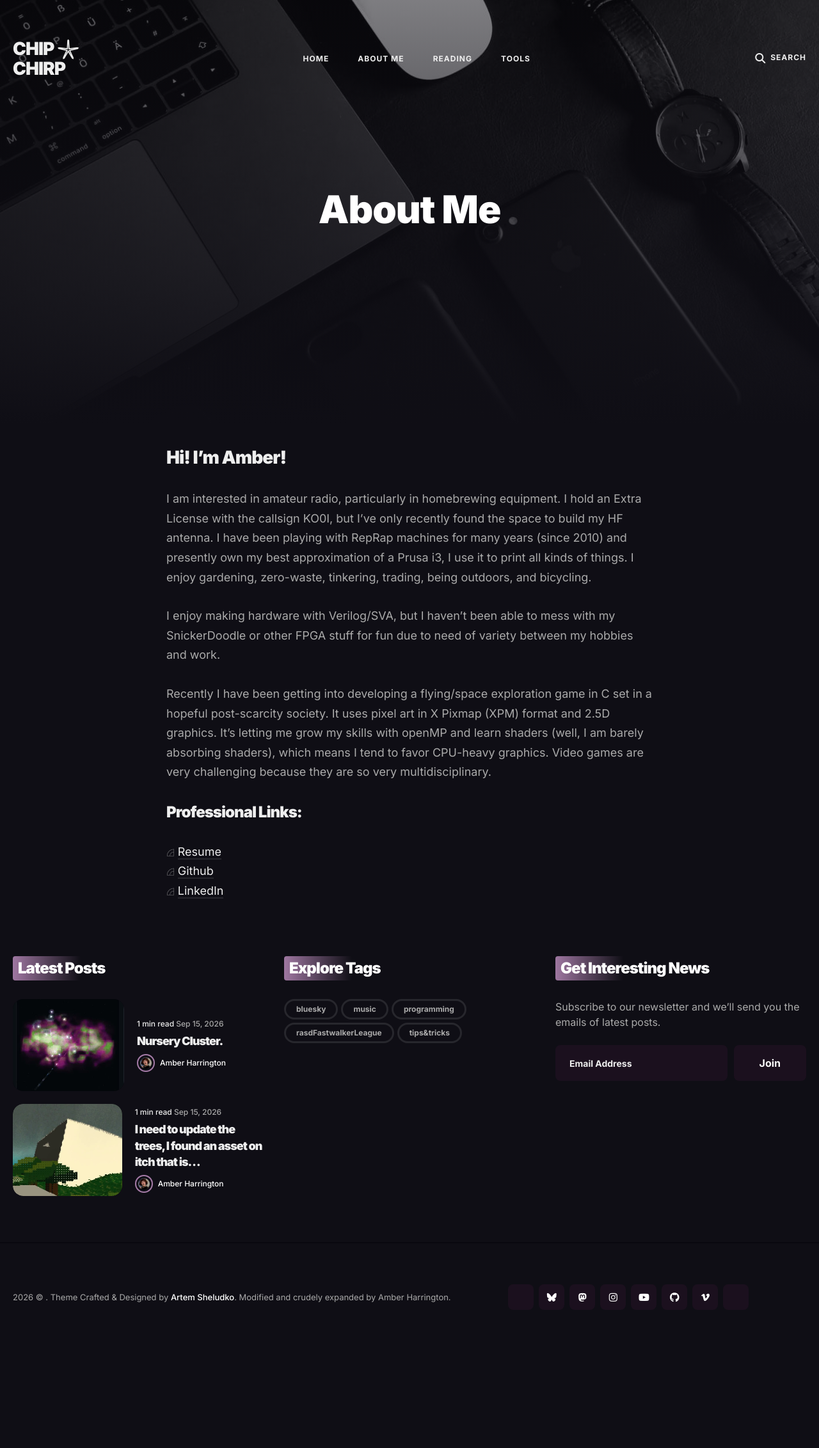
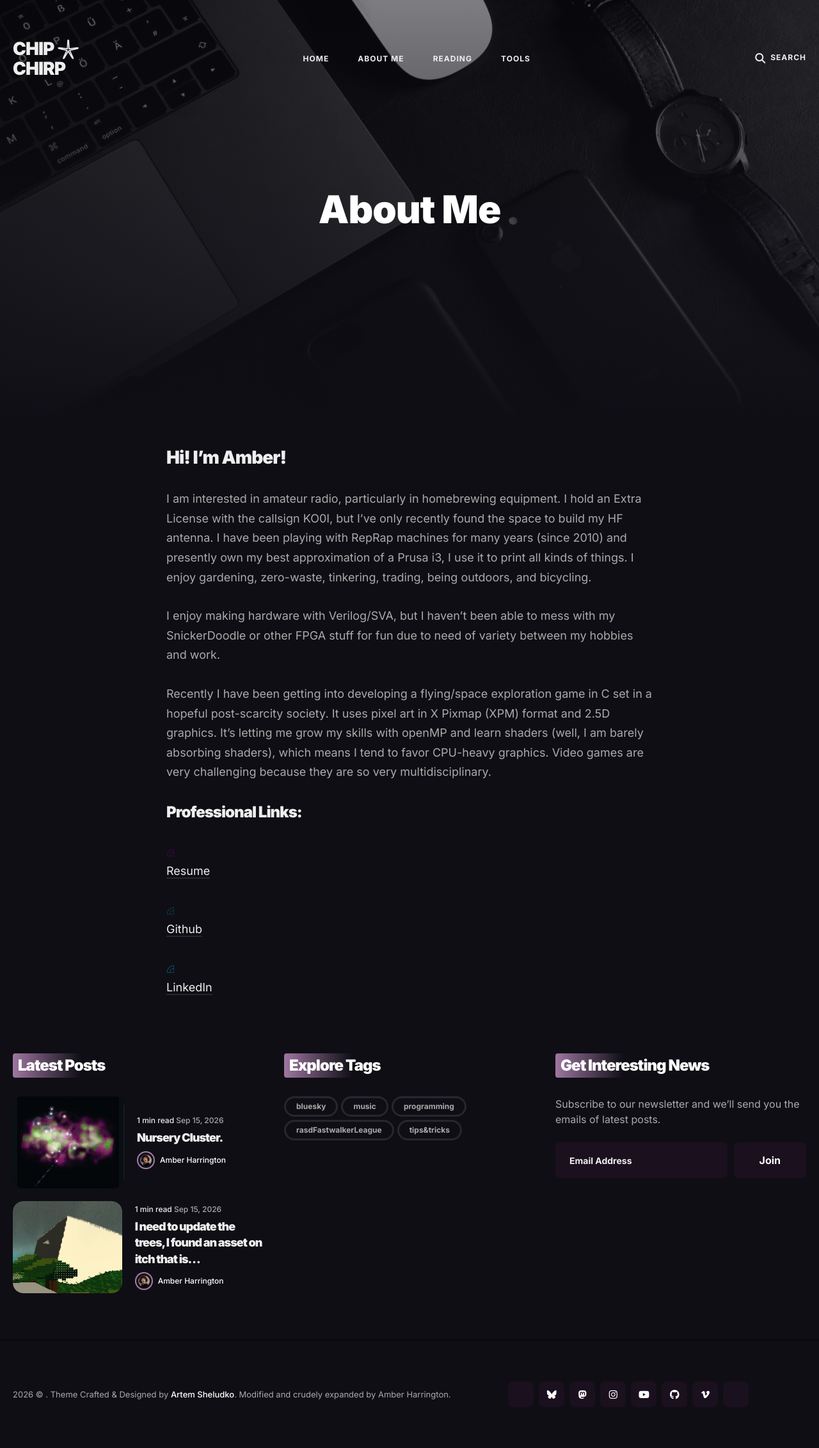
Before and after one commit to KO0I/KO0I.github.io, a Jekyll site: the page built from _pages/about.md, in a window 1280 px wide. Shown: the whole page at 64% size. Built offline with Jekyll 4.4.1, drawn with Linux system fonts in a browser that asks for light colours; before the commit the page ends 2112 px from its top, so only the background shows below that.

Commit message:
color afain
Color again

```diff
--- a/_pages/about.md
+++ b/_pages/about.md
@@ -25,9 +25,9 @@
 ### Professional Links:
 
 
-𓊒 [Resume][my-resume]<br>
-𓊒 [Github][my-github]<br>
-𓊒 [LinkedIn][my-linkedin]
+<font color="purple">𓊒</font> [Resume][my-resume]<br>
+<font color="teal">𓊒</font> [Github][my-github]<br>
+<font color="lighblue">𓊒</font> [LinkedIn][my-linkedin]
 
 
 
```
